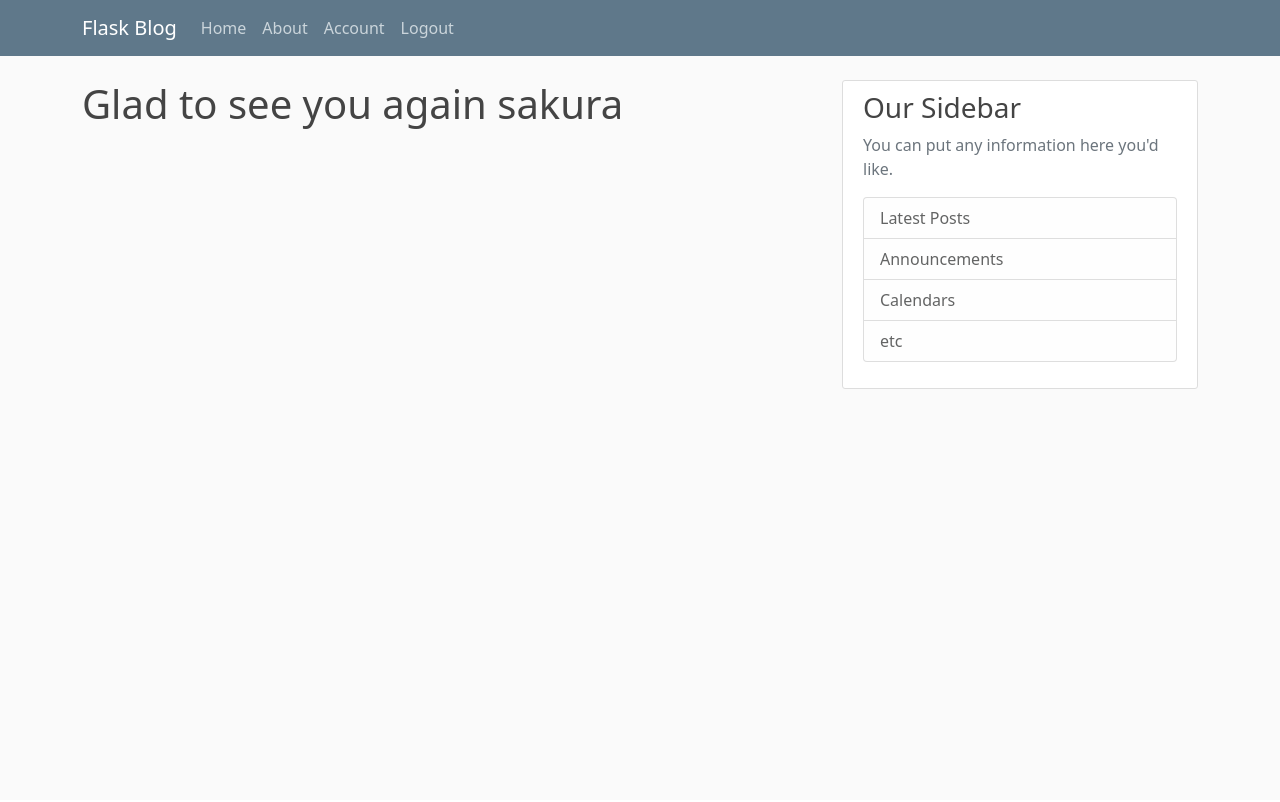
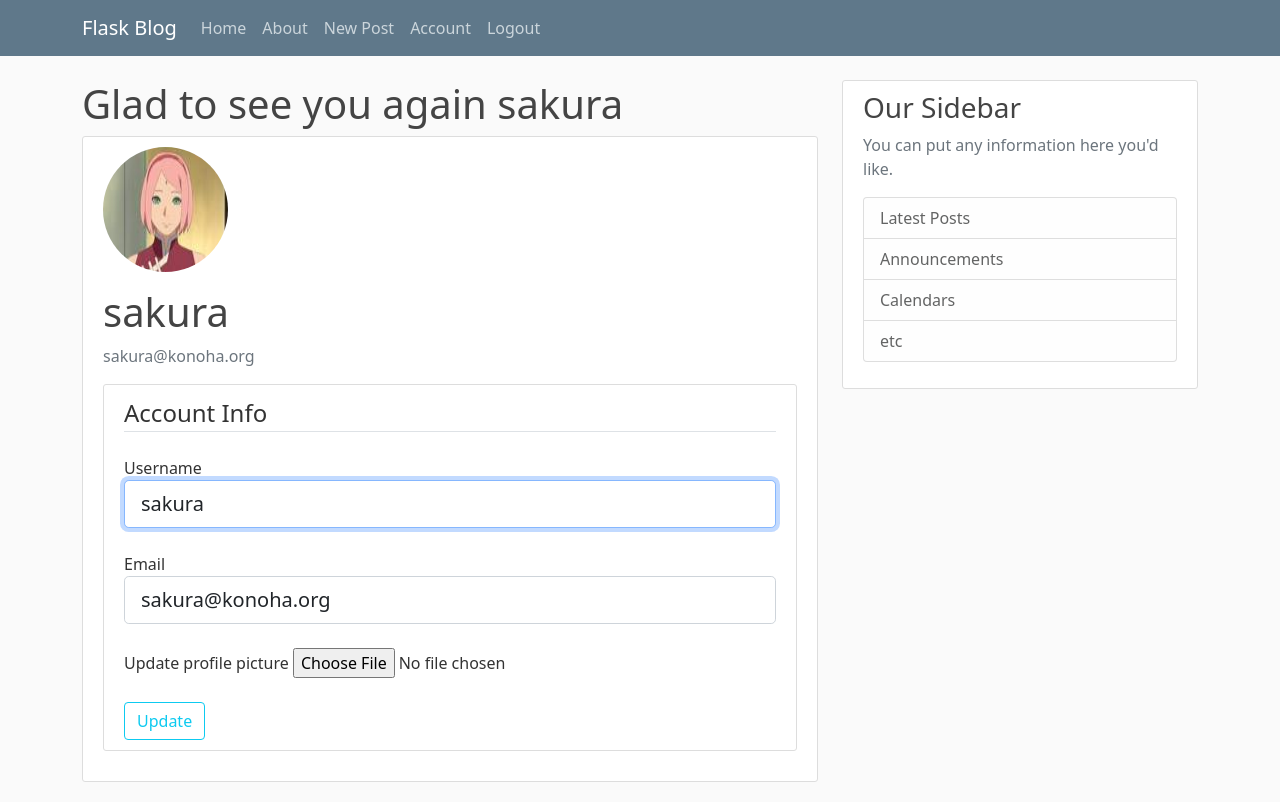
Before and after one commit to YellowFlash2012/konoha-news, a Flask app: page /account in a window 1280 px wide. Before the commit the page ends 389 px from the top, so only its background shows below. Run offline with Flask 2, Linux system fonts and the light colour scheme; a user stored in the database is signed in; some libraries are stand-ins or nearby versions.

Commit message:
create, update and delete posts

```diff
--- a/flaskblog/forms.py
+++ b/flaskblog/forms.py
@@ -1,10 +1,13 @@
 from flask_wtf import FlaskForm
+from flask_wtf.file import FileField, FileAllowed
 from wtforms import StringField
 from wtforms.fields.core import BooleanField
-from wtforms.fields.simple import PasswordField, SubmitField
+from wtforms.fields.simple import PasswordField, SubmitField, TextAreaField
 from wtforms.validators import *
+from wtforms.widgets.core import TextArea
 
 from flaskblog.models import User
+from flask_login import current_user
 
 
 class RegistrationForm(FlaskForm):
@@ -36,3 +39,35 @@ class LoginForm(FlaskForm):
     password = PasswordField('Password', validators=[DataRequired()])
     remember = BooleanField('Remember me')
     submit = SubmitField('Login')
+
+
+class UpdateAccountForm(FlaskForm):
+    username = StringField('Username', validators=[DataRequired(), Length(
+        min=2, max=20)], render_kw={'autofocus': True})
+
+    email = StringField('Email', validators=[DataRequired(), Email()])
+
+    picture = FileField('Update profile picture', validators=[FileAllowed(['jpg', 'png'])])
+
+    submit = SubmitField('Update')
+
+    # to prevent the same username being used twice
+    def validate_email(self, email):
+        if email.data != current_user.email:
+            user = User.query.filter_by(email=email.data).first()
+            if user:
+                raise ValidationError(
+                    'That email is already taken. Please use another one')
+
+    # to prevent the same email being used twice
+    def validate_username(self, username):
+        if username.data != current_user.username:
+            user = User.query.filter_by(username=username.data).first()
+            if user:
+                raise ValidationError(
+                    'That username is already taken. Please choose another one')
+
+class PostForm(FlaskForm):
+    title = StringField('Title', validators=[DataRequired()])
+    content = TextAreaField('Content', validators=[DataRequired()])
+    submit = SubmitField('Post')
--- a/flaskblog/routes.py
+++ b/flaskblog/routes.py
@@ -1,11 +1,13 @@
-from flask import render_template, url_for, flash, request
+import secrets
+import os
+from PIL import Image
+
+from flask import render_template, url_for, flash, request, abort
 from flask_login.utils import login_required
 from flaskblog import app, db, bcrypt
-from flaskblog.forms import RegistrationForm, LoginForm
+from flaskblog.forms import PostForm, RegistrationForm, LoginForm, UpdateAccountForm
 from flaskblog.models import User, Post
 from flask_login import login_user, current_user, logout_user
-
-from .posts import *
 
 from werkzeug.utils import redirect
 
@@ -13,6 +15,7 @@ from werkzeug.utils import redirect
 @app.route('/')
 @app.route('/home')
 def home():
+    posts = Post.query.all()
     return render_template("index.html", posts=posts)
 
 
@@ -62,8 +65,90 @@ def logout():
     logout_user()
     return redirect(url_for('home'))
 
+def save_picture(form_picture):
+    random_hex = secrets.token_hex(8)
+    _, f_ext = os.path.splitext(form_picture.filename)
+    picture_fn = random_hex + f_ext
+    picture_path = os.path.join(app.root_path, 'static/profile_pics', picture_fn)
 
-@app.route('/account')
+    output_size = (125, 125)
+    i = Image.open(form_picture)
+    i.thumbnail(output_size)
+    i.save(picture_path)
+
+    return picture_fn
+
+@app.route('/account', methods=['GET', 'POST'])
 @login_required
 def account():
-    return render_template('account.html', ttitle='Account')
+    form = UpdateAccountForm()
+    if form.validate_on_submit():
+        if form.picture.data:
+            picture_file = save_picture(form.picture.data)
+            current_user.image_file = picture_file
+        current_user.username = form.username.data
+        current_user.email = form.email.data
+        db.session.commit()
+        flash('Your account has been updated!', 'success')
+        return redirect(url_for('account')) #to avid the weird "confirm form resubmission pop up message"
+    #prepopulate form fields with current_user data
+    elif request.method == 'GET':
+        form.username.data = current_user.username
+        form.email.data = current_user.email
+
+    image_file = url_for('static', filename='profile_pics/' + current_user.image_file)
+    return render_template('account.html', title='Account', image_file=image_file, form=form)
+
+
+@app.route('/post/new', methods=['GET', 'POST'])
+@login_required
+def new_post():
+    form = PostForm()
+    if form.validate_on_submit():
+        new_post = Post(title=form.title.data, content=form.content.data, author=current_user)
+        db.session.add(new_post)
+        db.session.commit()
+        flash('Your post has been created!', 'success')
+        return redirect(url_for('home'))
+    return render_template('create_post.html', title='New Post', form=form, legend='Update post')
+
+@app.route('/post/<int:post_id>')
+def post(post_id):
+    post = Post.query.get_or_404(post_id)
+    image_file = url_for(
+        'static', filename='profile_pics/' + current_user.image_file)
+    return render_template('post.html', title=post.title, post=post, image_file=image_file)
+
+
+@app.route('/post/<int:post_id>/update', methods=['GET', 'POST'])
+@login_required
+def update_post(post_id):
+    post = Post.query.get_or_404(post_id)
+    if post.author != current_user:
+        abort(403)
+        flash('You can NOT edit a post you did NOT create', 'danger')
+
+    form=PostForm()
+
+    if form.validate_on_submit():
+        post.title = form.title.data
+        post.content = form.content.data
+        db.session.commit()
+        flash('Your post has been update', 'success')
+        return redirect(url_for('post', post_id=post.id))
+    elif request.method == 'GET':
+        form.title.data = post.title
+        form.content.data = post.content
+    return render_template('create_post.html', title='Update post', form=form, legend='Update post')
+
+
+@app.route('/post/<int:post_id>/delete', methods=['GET', 'POST'])
+@login_required
+def delete_post(post_id):
+    post = Post.query.get_or_404(post_id)
+    if post.author != current_user:
+        abort(403)
+    db.session.delete(post)
+    db.session.commit()
+    flash('Post sucessfully deleted', 'success')
+    return redirect(url_for('home'))
--- a/flaskblog/templates/account.html
+++ b/flaskblog/templates/account.html
@@ -2,5 +2,75 @@
 
 {% block content %}
     <h1>Glad to see you again {{current_user.username}}</h1>
+    <div class="content-section">
+        <div class="media">
+            <img src="{{image_file}}" alt="" class="rounded-circle account-img">
+
+            <div class="media-body">
+                <h2 class="account-heading">{{current_user.username}}</h2>
+                <p class="text-secondary">{{current_user.email}}</p>
+            </div>
+        </div>
+        <div class="content-section">
+            <form action="" method="post" novalidate enctype="multipart/form-data">
+                {{ form.hidden_tag() }}
+
+                <fieldset class="form-group">
+                    <legend class="border-bottom mb-4">
+                        Account Info
+                    </legend>
+
+                    <div class="form-group">
+                        {{ form.username.label(class="form-control-label") }}
+
+                        {% if form.username.errors %}
+                        {{ form.username(class="form-control form-control-lg is-invalid") }}
+                        <div class="invalid-feedback">
+                            {% for error in form.username.errors %}
+                            <span>{{ error }}</span>
+                            {% endfor %}
+                        </div>
+                        {% else %}
+                        {{ form.username(class="form-control form-control-lg") }}
+                        {% endif %}
+
+
+                    </div>
+
+                    <div class="form-group mt-4">
+                        {{ form.email.label(class="form-control-label") }}
+
+                        {% if form.email.errors %}
+                        {{ form.email(class="form-control form-control-lg is-invalid") }}
+                        <div class="invalid-feedback">
+                            {% for error in form.email.errors %}
+                            <span>{{ error }}</span>
+                            {% endfor %}
+                        </div>
+                        {% else %}
+                        {{ form.email(class="form-control form-control-lg") }}
+                        {% endif %}
+
+                    </div>
+
+                    <div class="form-group mt-4">
+                        {{ form.picture.label() }}
+                        {{ form.picture(class="form-control-file") }}
+
+                        {% if form.picture.errors %}
+                            {% for error in form.picture.errors %}
+                                <span class="text-danger">{{ error }}</span><br>
+                            {% endfor %}
+                        {% endif %}
+                    </div>
+
+                </fieldset>
+
+                <div class="form-group">
+                    {{ form.submit(class="btn btn-outline-info mt-4") }}
+                </div>
+            </form>
+        </div>
+    </div>
 
 {% endblock %}
--- a/flaskblog/templates/layout.html
+++ b/flaskblog/templates/layout.html
@@ -34,6 +34,7 @@
                     <!-- Navbar Right Side -->
                     <div class="navbar-nav right">
                         {% if current_user.is_authenticated %}
+                            <a class="nav-item nav-link" href="{{url_for('new_post')}}">New Post</a>
                             <a class="nav-item nav-link" href="{{url_for('account')}}">Account</a>
                             <a class="nav-item nav-link" href="{{url_for('logout')}}">Logout</a>
                         {% else %}
```
Also changed, not shown: flaskblog/templates/create_post.html (added, +54 -0 lines), flaskblog/templates/index.html (+5 -3 lines), flaskblog/templates/post.html (added, +55 -0 lines), flaskblog/site.db, flaskblog/static/profile_pics/053c6f276a0becc2.png (added), flaskblog/static/profile_pics/76ed461363efcb01.png (added), flaskblog/static/profile_pics/Tenten_Part_III.png.png (added), flaskblog/static/profile_pics/b7b46b4d19684777.jpg (added), flaskblog/static/profile_pics/sakura.jpg (added).
